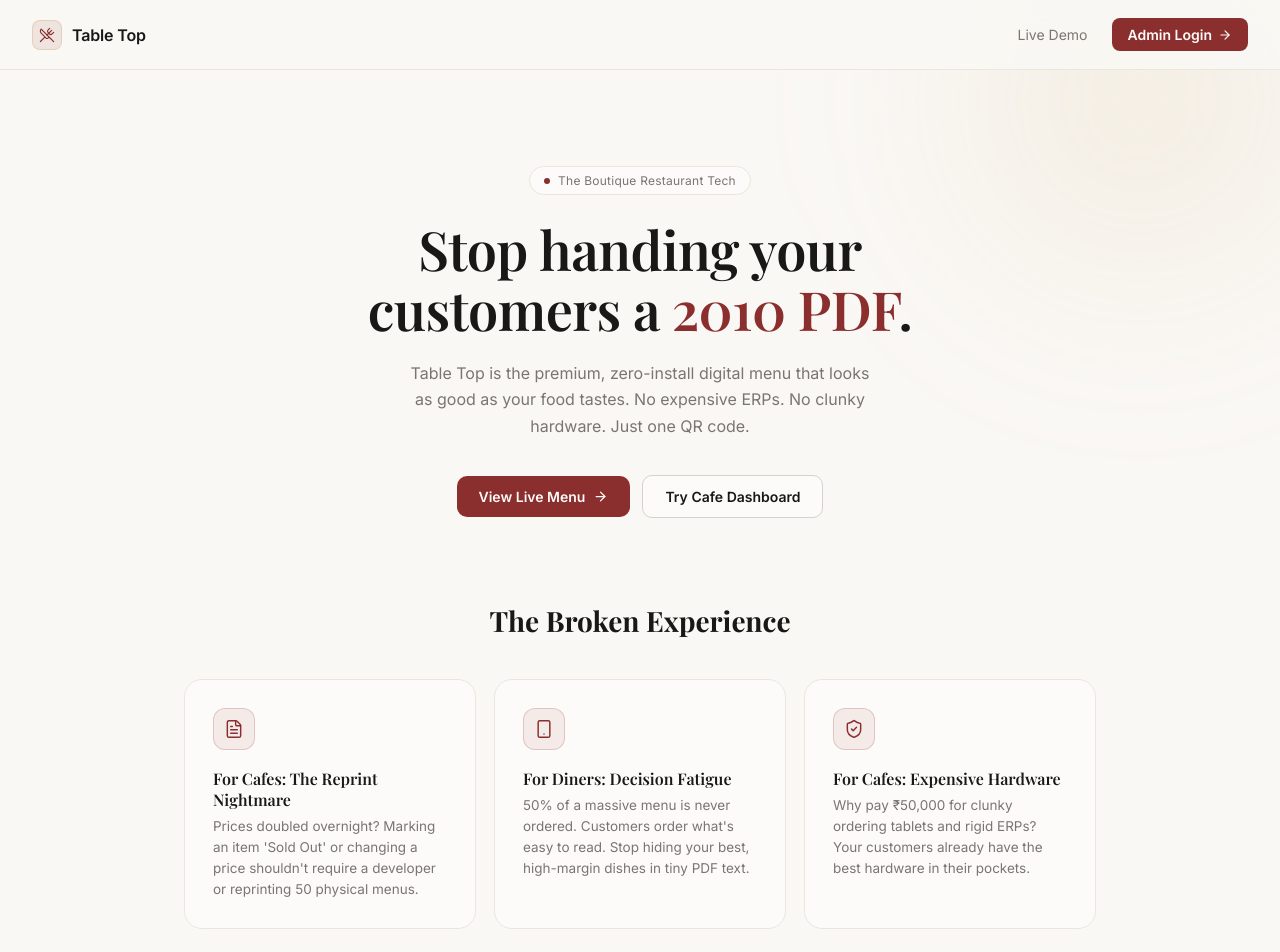
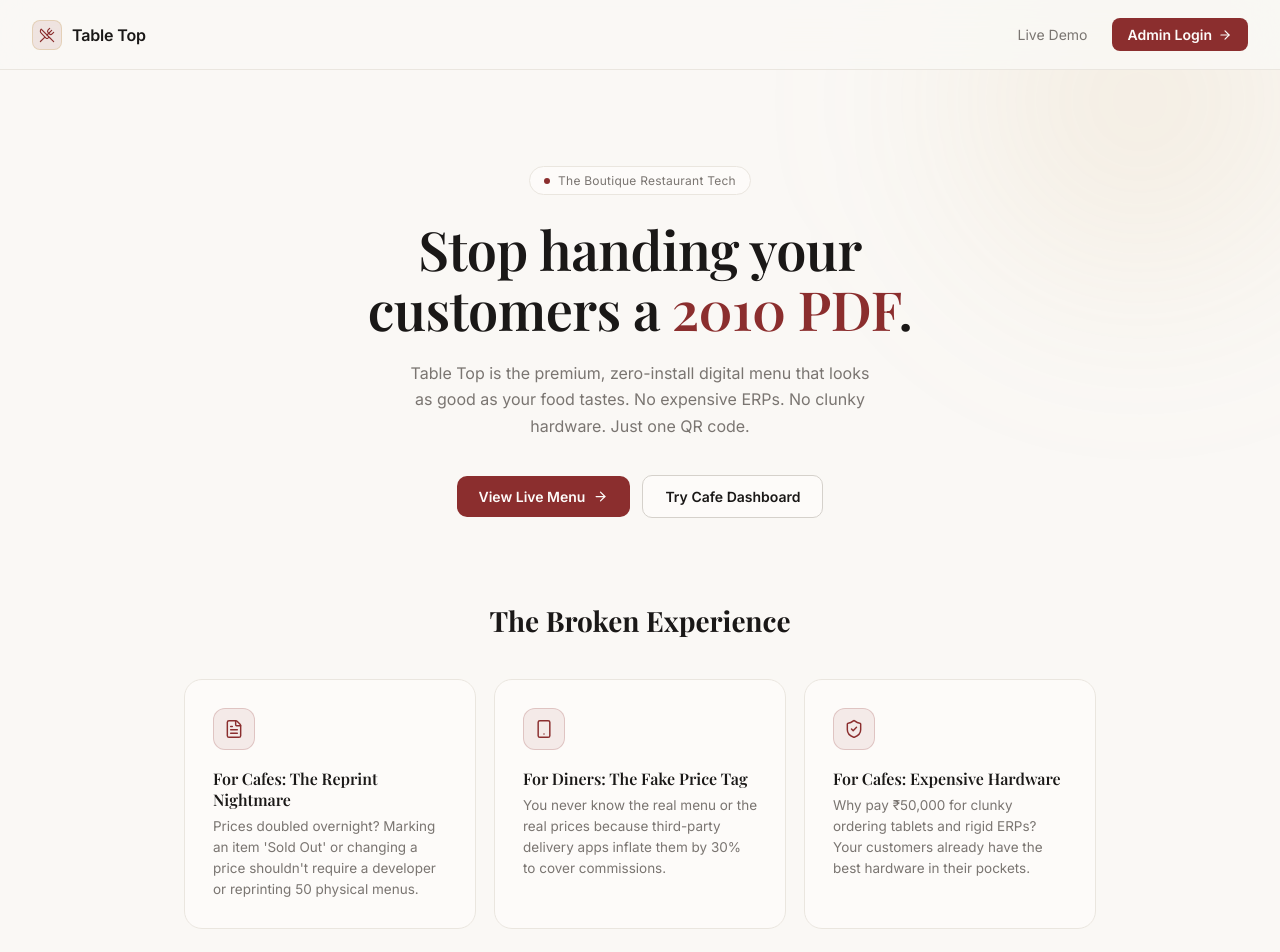
Before and after one commit to mayurdhavale10/table-top, a Next.js app in the folder frontend/: page / in a window 1280 px wide. Shown: the top 952 px of the page. Built offline with nearby package versions, Linux system fonts and the light colour scheme; a web font is replaced by a local one.

Commit message:
Update Diner pain point to focus on aggregator price inflation

```diff
--- a/frontend/app/page.tsx
+++ b/frontend/app/page.tsx
@@ -10,8 +10,8 @@ const painPoints = [
   },
   {
     icon: Smartphone,
-    title: "For Diners: Decision Fatigue",
-    description: "50% of a massive menu is never ordered. Customers order what's easy to read. Stop hiding your best, high-margin dishes in tiny PDF text.",
+    title: "For Diners: The Fake Price Tag",
+    description: "You never know the real menu or the real prices because third-party delivery apps inflate them by 30% to cover commissions.",
   },
   {
     icon: ShieldCheck,
```
